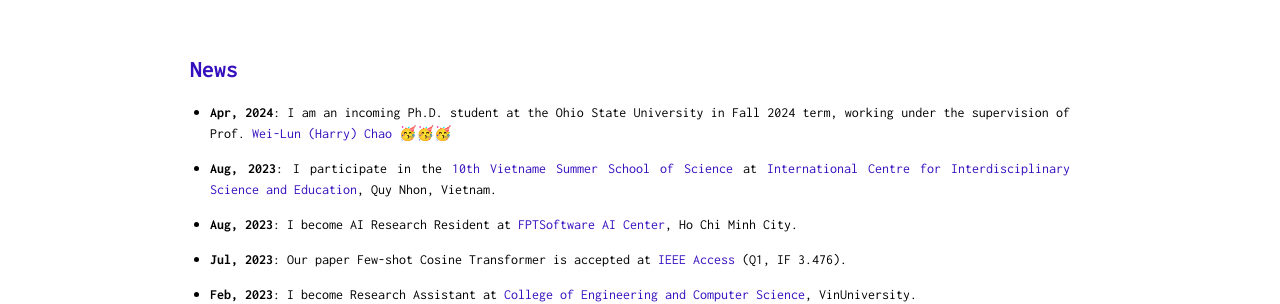
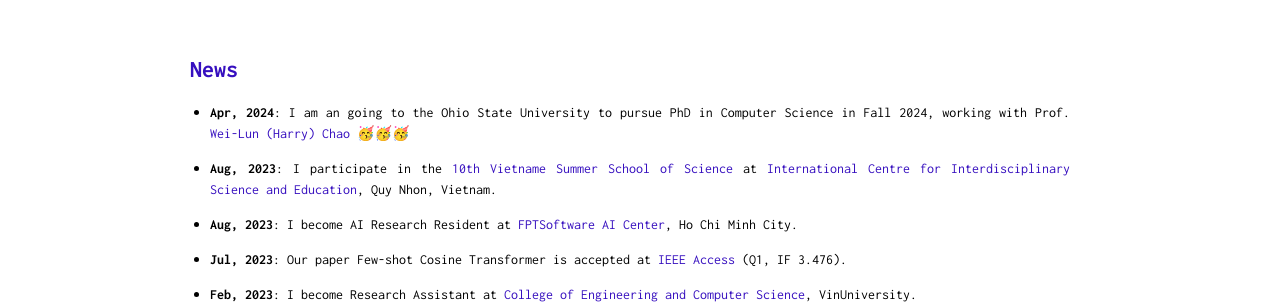
Before and after one commit to quanghuy0497/quanghuy0497.github.io, a Jekyll site: the page built from index.md, in a window 1280 px wide. Shown: the part 1411-1715 px from the top of the page. Built offline with Jekyll 4.4.1, drawn with Linux system fonts in a browser that asks for light colours; nearby versions of some CDN libraries.

Commit message:
Update bio

```diff
--- a/page/about.md
+++ b/page/about.md
@@ -61,7 +61,7 @@ We explore **Few-shot Image Classification** by proposing *a new cross-attention
 
 ## News
 
-- **Apr, 2024**: I am an incoming Ph.D. student at the Ohio State University in Fall 2024 term, working under the supervision of Prof. [Wei-Lun (Harry) Chao](https://sites.google.com/view/wei-lun-harry-chao/home) 🥳🥳🥳
+- **Apr, 2024**: I am an going to the Ohio State University to pursue PhD in Computer Science in Fall 2024, working with Prof. [Wei-Lun (Harry) Chao](https://sites.google.com/view/wei-lun-harry-chao/home) 🥳🥳🥳
 
 - **Aug, 2023**: I participate in the [10th Vietname Summer School of Science](https://www.truonghekhoahoc.com/10years/) at [International Centre for Interdisciplinary Science and Education](https://www.icisequynhon.com/), Quy Nhon, Vietnam.
 
```
Also changed, not shown: 3 other files.
